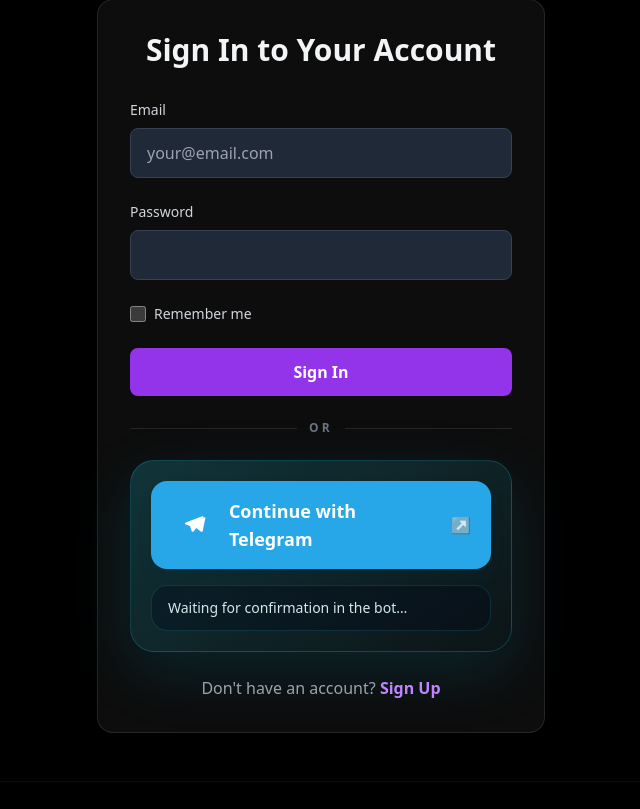
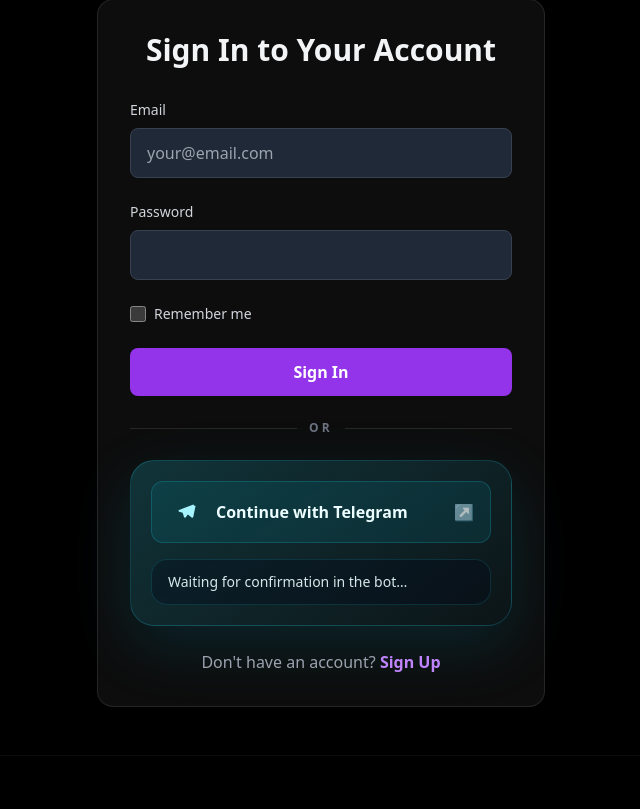
Before and after one commit to DenisGalkin/vexnd, a Flask app: template app/ui/templates/auth/login.html in a window 1280 px wide. Shown: the part 113-922 px from the top of the page, without its empty margins (319-959 px from the left). Run offline with Flask 3, Linux system fonts and the light colour scheme; the template is opened without the code that fills it: most values are stand-ins (such as "Sample title", 1, 10 or a date in 2020); some libraries are stand-ins or nearby versions.

Commit message:
Fixed Telegram button design

```diff
--- a/app/ui/templates/auth/login.html
+++ b/app/ui/templates/auth/login.html
@@ -71,16 +71,16 @@
                 <div class="p-5">
                     {% if telegram_auth.bot_url %}
                     <a href="{{ telegram_auth.bot_url }}" target="_blank" rel="noopener noreferrer"
-                       class="group flex w-full items-center justify-between gap-4 rounded-2xl bg-[#27A7E7] px-5 py-4 text-left text-white shadow-lg shadow-cyan-950/25 transition duration-200 hover:-translate-y-0.5 hover:bg-[#229ED9]">
+                       class="group flex w-full items-center justify-between gap-3 rounded-xl border border-cyan-400/20 bg-cyan-500/10 px-4 py-3 text-left text-cyan-50 transition duration-200 hover:bg-cyan-500/14">
                         <span class="flex items-center gap-3">
-                            <span class="flex h-12 w-12 items-center justify-center rounded-2xl bg-white/16">
-                                <svg viewBox="0 0 24 24" aria-hidden="true" class="h-6 w-6 fill-current">
+                            <span class="flex h-9 w-9 items-center justify-center rounded-xl bg-cyan-400/14 text-cyan-200">
+                                <svg viewBox="0 0 24 24" aria-hidden="true" class="h-5 w-5 fill-current">
                                     <path d="M21.5 4.6c.3-.9-.5-1.7-1.3-1.4L3.7 9.5c-1 .4-1 1.8.1 2.1l4.2 1.4 1.6 5c.3 1 1.6 1.2 2.2.3l2.4-3.2 4.5 3.4c.8.6 1.9.2 2.1-.8l.7-3.7 2-9.4Z"></path>
                                 </svg>
                             </span>
-                            <span class="block text-lg font-semibold">{{ _('Продолжить через Telegram') }}</span>
+                            <span class="block text-base font-semibold">{{ _('Продолжить через Telegram') }}</span>
                         </span>
-                        <span class="text-white/80 transition group-hover:text-white">↗</span>
+                        <span class="text-cyan-100/70 transition group-hover:text-cyan-50">↗</span>
                     </a>
                     {% endif %}
 
--- a/app/ui/templates/dashboard.html
+++ b/app/ui/templates/dashboard.html
@@ -395,7 +395,7 @@
               <div class="p-5">
                 {% if telegram_auth.bot_url %}
                 <a href="{{ telegram_auth.bot_url }}" target="_blank" rel="noopener noreferrer"
-                   class="inline-flex w-full items-center justify-center rounded-2xl bg-[#27A7E7] px-5 py-4 text-white font-semibold transition shadow-lg shadow-cyan-950/25 hover:bg-[#229ED9]">
+                   class="inline-flex w-full items-center justify-center rounded-xl border border-cyan-400/20 bg-cyan-500/10 px-4 py-3 text-cyan-50 font-semibold transition hover:bg-cyan-500/14">
                   {{ _('Продолжить через Telegram') }}
                 </a>
                 {% endif %}
```
